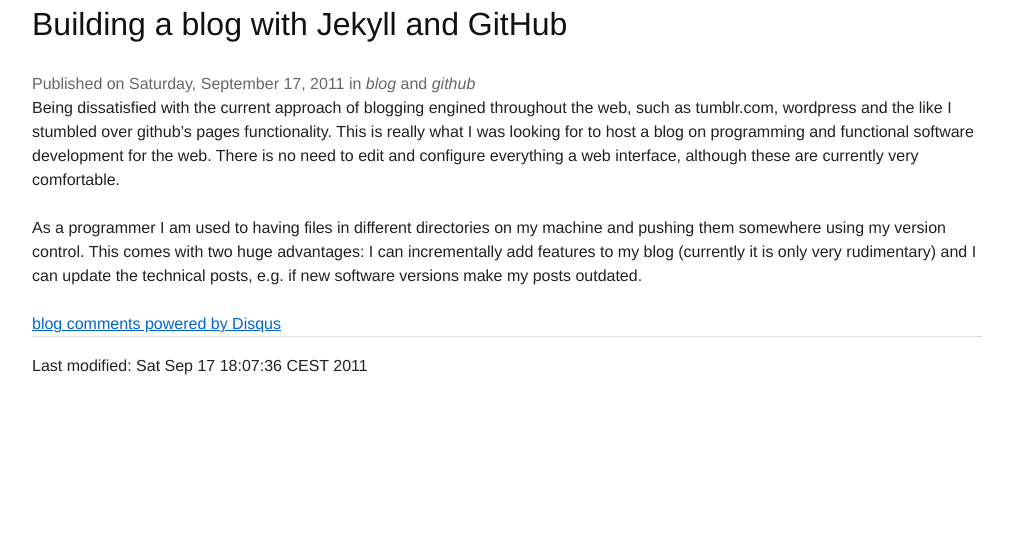
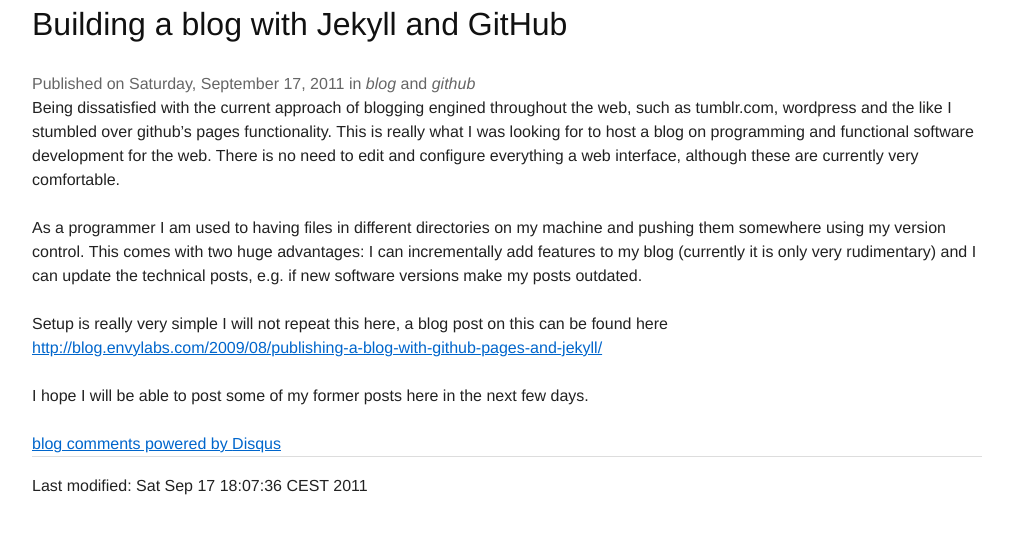
Before and after one commit to shoehn/shoehn.github.com, a Jekyll site: the page built from _posts/2011-09-17-first-post.markdown, in a window 1280 px wide. Shown: the top 534 px of the page, without its empty margins (133-1146 px from the left). Built offline with Jekyll 4.4.1, drawn with Linux system fonts in a browser that asks for light colours; nearby versions of some CDN libraries; comment, search, counter and statistics services are not loaded.

Commit message:
Just completed the first post

```diff
--- a/_posts/2011-09-17-first-post.markdown
+++ b/_posts/2011-09-17-first-post.markdown
@@ -22,3 +22,10 @@ control. This comes with two huge advantages: I can incrementally add
 features to my blog (currently it is only very rudimentary) and I can
 update the technical posts, e.g. if new software versions make my
 posts outdated.
+
+Setup is really very simple I will not repeat this here, a blog post
+on this can be found here
+<http://blog.envylabs.com/2009/08/publishing-a-blog-with-github-pages-and-jekyll/>
+
+I hope I will be able to post some of my former posts here in the next
+few days.
```
